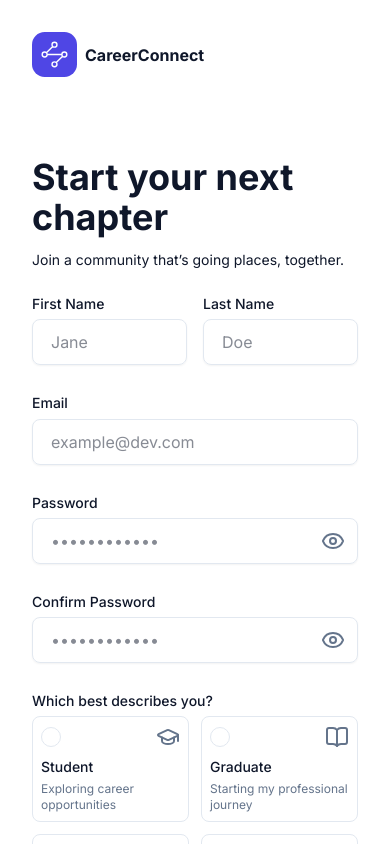
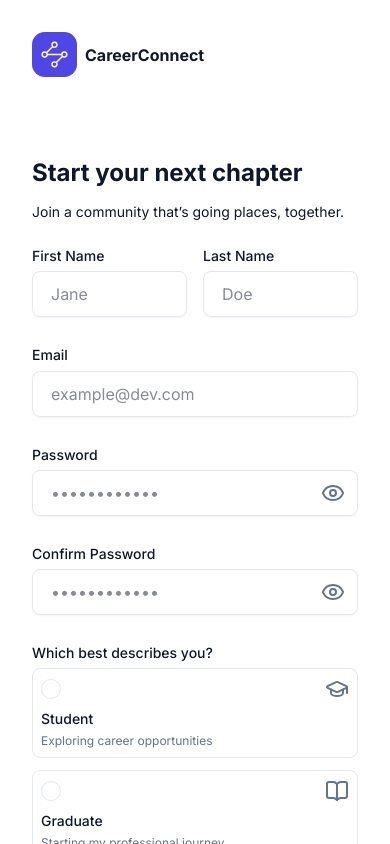
Before and after one commit to samfrexz619/graduate-networking-platform, a Next.js app in the folder client/: page /register in a window 390 px wide. Built offline with nearby package versions, Linux system fonts and the light colour scheme.

Commit message:
update form UI

```diff
--- a/client/components/ui/ChoiceCard.tsx
+++ b/client/components/ui/ChoiceCard.tsx
@@ -2,7 +2,7 @@
 import React from 'react';
 import { cn } from "cn";
 import * as RadioGroupPrimitive from "@radix-ui/react-radio-group";
-import { Check, GraduationCap } from "lucide-react";
+import { Check } from "lucide-react";
 
 
 
@@ -15,10 +15,11 @@ interface ChoiceOption {
 
 
 interface ChoiceCardProps {
-  radioOptions?: ChoiceOption[];
+  radioOptions: ChoiceOption[];
   value: string;
   onValueChange?: (value: string) => void;
   disabled?: boolean;
+  error: boolean;
 }
 
 const ChoiceCard: React.FC<ChoiceCardProps> = (props) => {
@@ -26,11 +27,12 @@ const ChoiceCard: React.FC<ChoiceCardProps> = (props) => {
     radioOptions,
     value,
     onValueChange,
+    error,
     disabled, } = props;
 
   return (
-    <RadioGroupPrimitive.Root aria-labelledby="role-label" value={value} onValueChange={onValueChange} disabled={disabled} className="grid grid-cols-2 gap-3">
-      {radioOptions?.map(option => (
+    <RadioGroupPrimitive.Root aria-labelledby="role-label" aria-invalid={error} value={value} onValueChange={onValueChange} disabled={disabled} className="grid md:grid-cols-2 gap-3">
+      {radioOptions.map(option => (
         <label
           key={option.value}
           className={cn(
--- a/client/features/auth/components/LoginForm.tsx
+++ b/client/features/auth/components/LoginForm.tsx
@@ -87,9 +87,11 @@ const LoginForm: React.FC<Props> = (props) => {
                     placeholder="example@dev.com"
                     type='email'
                     error={!!errors.email}
+                    aria-invalid={!!errors.email}
+                    aria-describedby={errors.email ? "email-error" : undefined}
                   />
                   {errors.email && (
-                    <FieldError className='text-error text-14'>
+                    <FieldError id='email-error' className='text-error text-14'>
                       {errors.email.message}
                     </FieldError>
                   )}
@@ -105,9 +107,11 @@ const LoginForm: React.FC<Props> = (props) => {
                     autoComplete='current-password'
                     type='password'
                     error={!!errors.password}
+                    aria-invalid={!!errors.password}
+                    aria-describedby={errors.password ? "password-error" : undefined}
                   />
                   {errors.password && (
-                    <FieldError>
+                    <FieldError id='password-error'>
                       <small className='text-error text-14'>{errors.password.message}</small>
                     </FieldError>
                   )}
--- a/client/features/auth/components/RegisterForm.tsx
+++ b/client/features/auth/components/RegisterForm.tsx
@@ -14,6 +14,33 @@ import { BookOpen, BriefcaseBusiness, GraduationCap, Loader, Users } from 'lucid
 import { Checkbox } from '@/components/ui/checkbox';
 import { Button } from '@/components/ui/button';
 
+// so that it doesn't render everytime the comp renders since it is a static data
+const roleOptions = [
+  {
+    label: "Student",
+    value: "student",
+    description: "Exploring career opportunities",
+    icon: <GraduationCap />
+  },
+  {
+    label: "Graduate",
+    value: "graduate",
+    description: "Starting my professional journey",
+    icon: <BookOpen />
+  },
+  {
+    label: "Mentor",
+    value: "mentor",
+    description: "Helping others grow",
+    icon: <Users />
+  },
+  {
+    label: "Recruiter",
+    value: "recruiter",
+    description: "Finding talented people",
+    icon: <BriefcaseBusiness />
+  },
+];
 
 
 const RegisterForm: React.FC = () => {
@@ -49,32 +76,6 @@ const RegisterForm: React.FC = () => {
     }
   }
 
-  const roleOptions = [
-    {
-      label: "Student",
-      value: "student",
-      description: "Exploring career opportunities",
-      icon: <GraduationCap />
-    },
-    {
-      label: "Graduate",
-      value: "graduate",
-      description: "Starting my professional journey",
-      icon: <BookOpen />
-    },
-    {
-      label: "Mentor",
-      value: "mentor",
-      description: "Helping others grow",
-      icon: <Users />
-    },
-    {
-      label: "Recruiter",
-      value: "recruiter",
-      description: "Finding talented people",
-      icon: <BriefcaseBusiness />
-    },
-  ];
   return (
     <section className='mx-auto w-full max-w-160'>
       <div className='w-full hidden lg:flex justify-between items-center'>
@@ -86,8 +87,7 @@ const RegisterForm: React.FC = () => {
       </div>
 
       <div className='pt-20 w-full md:w-110 mx-auto'>
-        <h2 className='text-4xl font-bold'>Start your next chapter</h2>
-        {/* <p className="text-14 mt-2"></p> */}
+        <h2 className='text-2xl lg:text-4xl font-bold'>Start your next chapter</h2>
 
         <form noValidate onSubmit={handleSubmit(onSubmit)} className='mt-4'>
           <FieldGroup>
@@ -109,9 +109,11 @@ const RegisterForm: React.FC = () => {
                       placeholder="Jane"
                       type='text'
                       error={!!errors.firstName}
+                      aria-invalid={!!errors.firstName}
+                      aria-describedby={errors.firstName ? 'firstName-error' : undefined}
                     />
                     {errors.firstName && (
-                      <FieldError className='text-error text-14'>
+                      <FieldError id='firstName-error' className='text-error text-14'>
                         {errors.firstName.message}
                       </FieldError>
                     )}
@@ -127,9 +129,11 @@ const RegisterForm: React.FC = () => {
                       placeholder="Doe"
                       type='text'
                       error={!!errors.lastName}
+                      aria-invalid={!!errors.lastName}
+                      aria-describedby={errors.lastName ? 'lastName-error' : undefined}
                     />
                     {errors.lastName && (
-                      <FieldError className='text-error text-14'>
+                      <FieldError id='lastName-error' className='text-error text-14'>
                         {errors.lastName.message}
                       </FieldError>
                     )}
@@ -146,9 +150,11 @@ const RegisterForm: React.FC = () => {
                     placeholder="example@dev.com"
                     type='email'
                     error={!!errors.email}
+                    aria-invalid={!!errors.email}
+                    aria-describedby={errors.email ? "email-error" : undefined}
                   />
                   {errors.email && (
-                    <FieldError className='text-error text-14'>
+                    <FieldError id='email-error' className='text-error text-14'>
                       {errors.email.message}
                     </FieldError>
                   )}
@@ -164,9 +170,11 @@ const RegisterForm: React.FC = () => {
                     autoComplete='new-password'
                     type='password'
                     error={!!errors.password}
+                    aria-invalid={!!errors.password}
+                    aria-describedby={errors.password ? "password-error" : undefined}
                   />
                   {errors.password && (
-                    <FieldError>
+                    <FieldError id='password-error'>
                       <small className='text-error text-14'>{errors.password.message}</small>
                     </FieldError>
                   )}
@@ -182,9 +190,11 @@ const RegisterForm: React.FC = () => {
                     autoComplete='new-password'
                     type='password'
                     error={!!errors.confirmPassword}
+                    aria-invalid={!!errors.confirmPassword}
+                    aria-describedby={errors.confirmPassword ? "comfirmPassword-error" : undefined}
                   />
                   {errors.confirmPassword && (
-                    <FieldError>
+                    <FieldError id='comfirmPassword-error'>
                       <small className='text-error text-14'>{errors.confirmPassword.message}</small>
                     </FieldError>
                   )}
@@ -199,6 +209,7 @@ const RegisterForm: React.FC = () => {
                         radioOptions={roleOptions}
                         value={field.value ?? ""}
                         onValueChange={field.onChange}
+                        error={!!errors?.role}
                       />
                     )}
                   />
@@ -224,7 +235,7 @@ const RegisterForm: React.FC = () => {
                             onCheckedChange={(checked) => field.onChange(checked === true)}
                             aria-invalid={!!errors.termsConditions}
                             className="text-white border-border" />
-                          <FieldLabel htmlFor='termsConditions' className='cursor-pointer'>I agree to the{" "}<Link href="#" className='text-primary'>Terms of Service</Link>{" "}and{" "}<Link href="#" className='text-primary'>Privacy Policy.</Link></FieldLabel>
+                          <FieldLabel htmlFor='termsConditions' className='cursor-pointer flex'>I agree to the{" "}<Link href="#" className='text-primary'>Terms of Service</Link>{" "}and{" "}<Link href="#" className='text-primary'>Privacy Policy.</Link></FieldLabel>
                         </div>
                       )}
                     />
```
